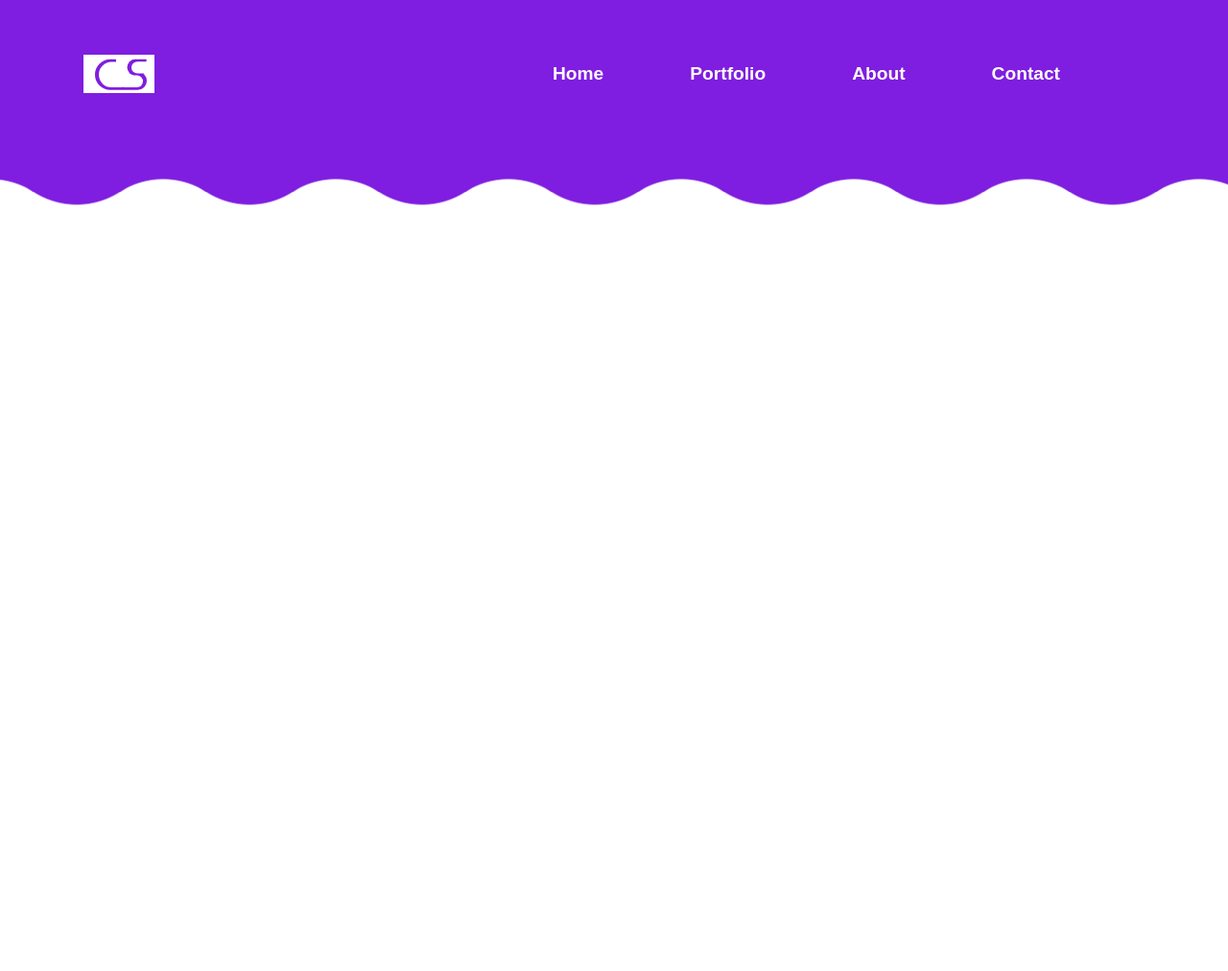
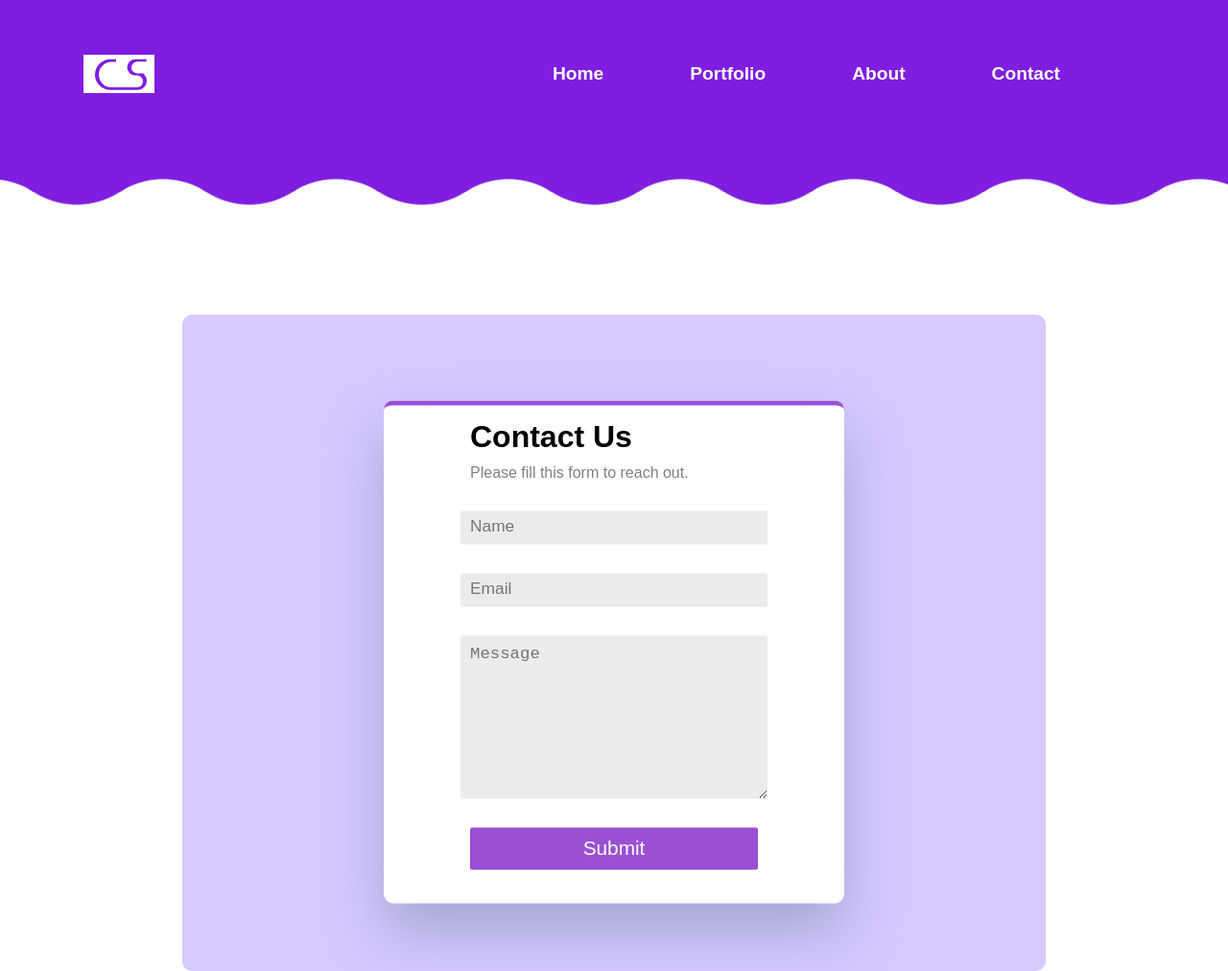
Before and after one commit to FinalJudgement/Personal-Website2, a plain HTML site: page contact.html in a window 1280 px wide. Shown: the whole page at 96% size. Before the commit the page ends 800 px from the top, so only its background shows below. Drawn offline with Linux system fonts and the light colour scheme.

Commit message:
make fully functional contact page with form

```diff
--- a/contact.html
+++ b/contact.html
@@ -45,7 +45,49 @@
     <div class="wrapper">
       <div class="divider"></div>
     </div>
-    <main></main>
+    <main class="contact">
+      <section>
+        <article class="form-container">
+          <h2 class="title">Contact Us</h2>
+          <p class="title">Please fill this form to reach out.</p>
+          <form
+            action="https://formsubmit.co/7b3bff8e11b135c735e8e4add5b7e3f0"
+            method="POST"
+          >
+            <div class="form-group">
+              <div>
+                <input
+                  class="name form-entry"
+                  type="text"
+                  name="name"
+                  placeholder="Name"
+                  required
+                />
+              </div>
+              <div>
+                <input
+                  class="email form-entry"
+                  type="email"
+                  name="email"
+                  placeholder="Email"
+                  required
+                />
+              </div>
+              <div>
+                <textarea
+                  class="form-entry message"
+                  name="message"
+                  rows="10"
+                  placeholder="Message"
+                  required
+                ></textarea>
+              </div>
+              <button class="submit form-entry" type="submit">Submit</button>
+            </div>
+          </form>
+        </article>
+      </section>
+    </main>
     <!-- <footer></footer> -->
     <script src="app.js"></script>
   </body>
--- a/style.css
+++ b/style.css
@@ -409,7 +409,7 @@ main {
   width: 80%;
   left: 50%;
   transform: translate(-50%);
-  padding: 50px;
+  padding: 20px;
   z-index: 0;
   opacity: 1;
   z-index: -1;
@@ -549,6 +549,97 @@ footer {
   max-height: 100px;
 }
 
+/* styling for the contact page */
+
+.contact section {
+  position: relative;
+  background-color: rgb(214, 201, 255);
+  margin: 0 auto;
+  /* height: 500px; */
+  max-width: 800px;
+  top: 13rem;
+  border-radius: 10px;
+}
+
+.contact article {
+  overflow: hidden !important;
+  position: relative;
+  background-color: #ffffff;
+  /* max-height: 500px; */
+  max-width: 480px;
+  margin: 0 auto;
+  box-shadow: 0 30px 60px 0 rgba(90, 116, 148, 0.4);
+  padding: 5px 0;
+  border-radius: 10px;
+  border-top: 5px solid rgb(155, 79, 213);
+  left: 0;
+  right: 0;
+  animation: bounce 1.5s infinite;
+}
+
+.title {
+  display: block;
+  margin: 10px auto 5px;
+  width: 300px;
+}
+
+.contact article h2 {
+  font-size: 2em;
+}
+
+.contact article p {
+  color: grey;
+}
+
+.form-entry {
+  background-color: #ebebeb;
+  display: block;
+  margin: 30px auto;
+  min-width: 300px;
+  padding: 10px;
+  border-radius: 2px;
+  border: none;
+  transition: all 0.5s ease 0s;
+}
+
+.form-entry:hover {
+  border-bottom: 5px solid rgb(155, 79, 213);
+  width: 380px;
+}
+
+.submit {
+  width: 200px;
+  color: white;
+  background-color: rgb(155, 79, 213);
+  font-size: 1.3em;
+}
+
+.submit:hover {
+  box-shadow: 15px 15px 15px 5px rgba(78, 72, 77, 0.219);
+  transform: translateY(-3px);
+  width: 300px;
+  border-top: 5px solid rgb(155, 79, 213);
+  border-radius: 0%;
+  border-bottom: none;
+}
+
+::-webkit-input-placeholder {
+  font-size: 1.3em;
+}
+
+@keyframes bounce {
+  0% {
+    transform: translate(0, 2px);
+  }
+  50% {
+    transform: translate(0, 10px);
+  }
+
+  100% {
+    transform: translate(0, 2px);
+  }
+}
+
 @media only screen and (min-width: 850px) {
   .burger-nav {
     display: none;
```
Also changed, not shown: thankyou.html (added, +18 -0 lines).
